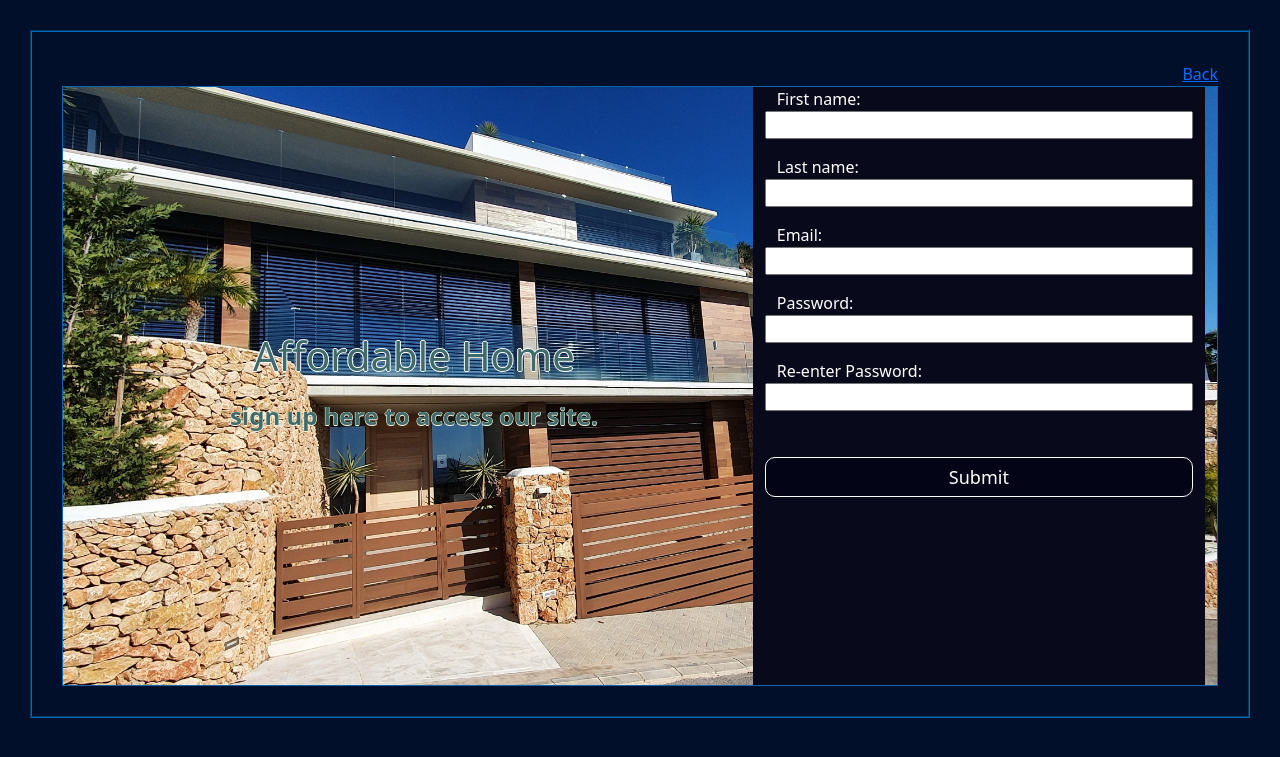
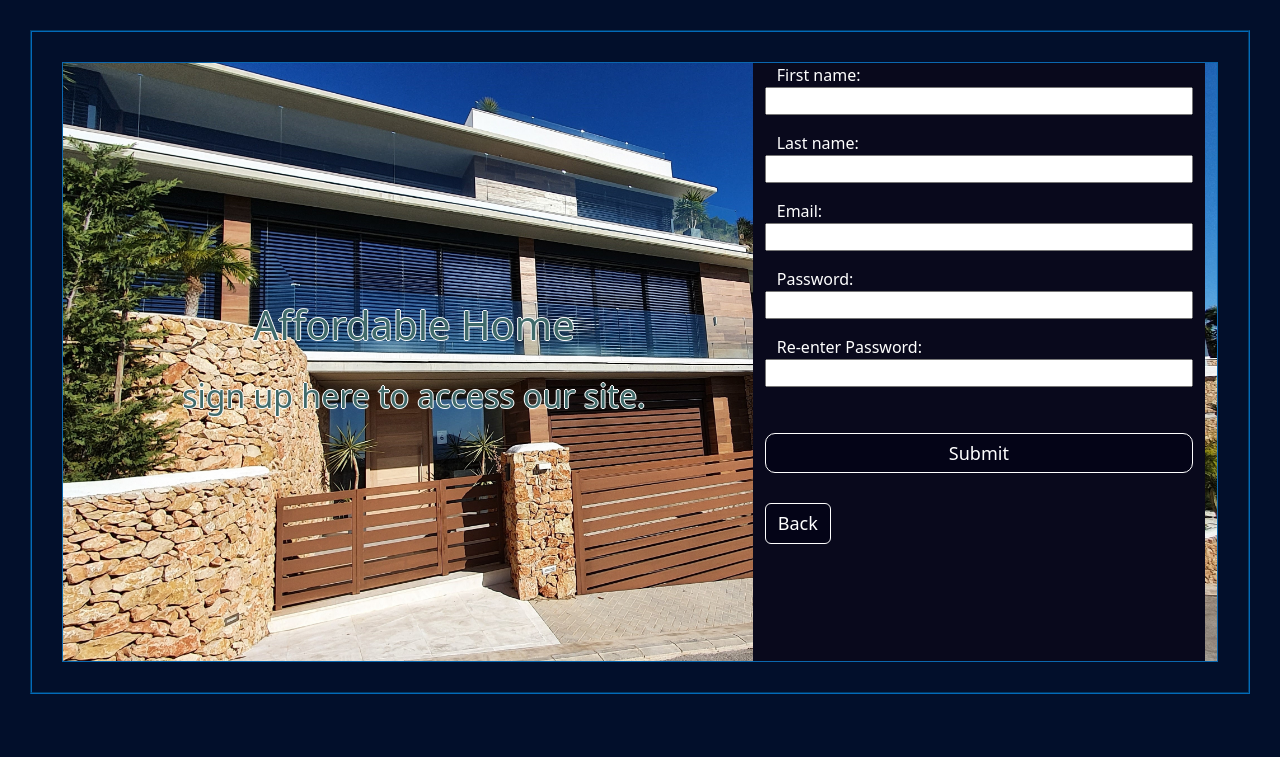
Before and after one commit to Briya9/Afordable_Homes_Group_Project, a Flask app: page /reg_page in a window 1280 px wide. Shown: the top 757 px of the page. Run offline with Flask 2, Linux system fonts and the light colour scheme; parts of the project's set-up code (start-up, migrations or seed data) failed here and were passed over.

Commit message:
Update register_page.html

```diff
--- a/flask_app/templates/register_page.html
+++ b/flask_app/templates/register_page.html
@@ -12,11 +12,12 @@
 </head>
 
 <body>
-    <a href="/" class="float-end">Back</a>
+
     <div class="container" id="sign_up">
         <div class="text-center">
             <h1>Affordable Home</h1>
-            <p>sign up here to access our site.</p>
+            <h2>sign up here to access our site.</h2>
+            <!-- <a href="/" class="btn">Back</a> -->
         </div>
         <div class="container row" id="small_c">
             <form action="/register" method="POST">
@@ -48,6 +49,7 @@
                     <input type="password" name="re_enter_password" id="re_enter_password">
                 </div>
                 <input type="submit" value="Submit" class="btn btn-secondary w-100">
+                <a href="/" class="btn">Back</a>
             </form>
         </div>
     </div>
```
